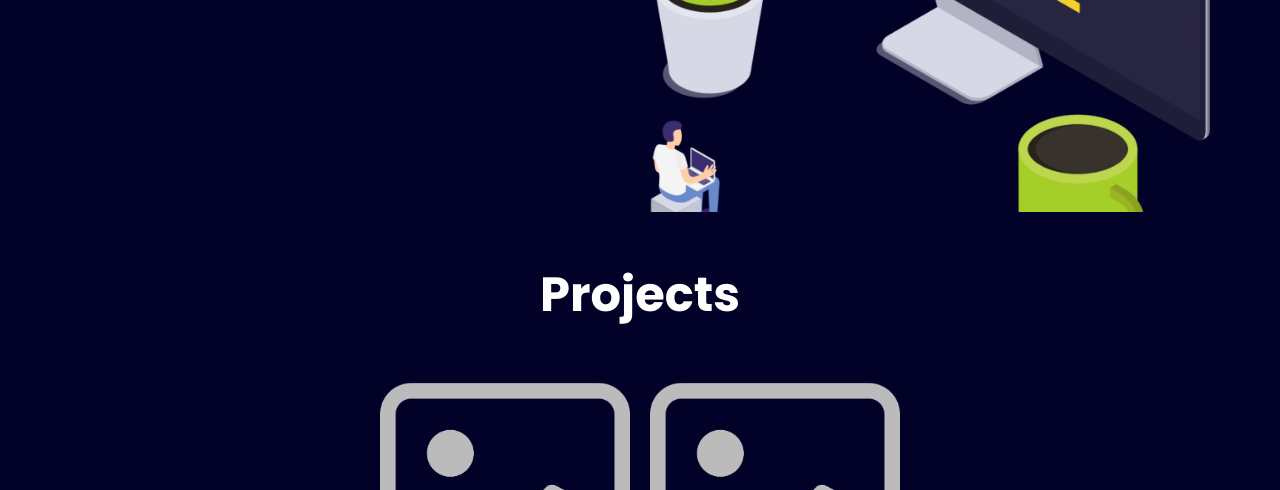
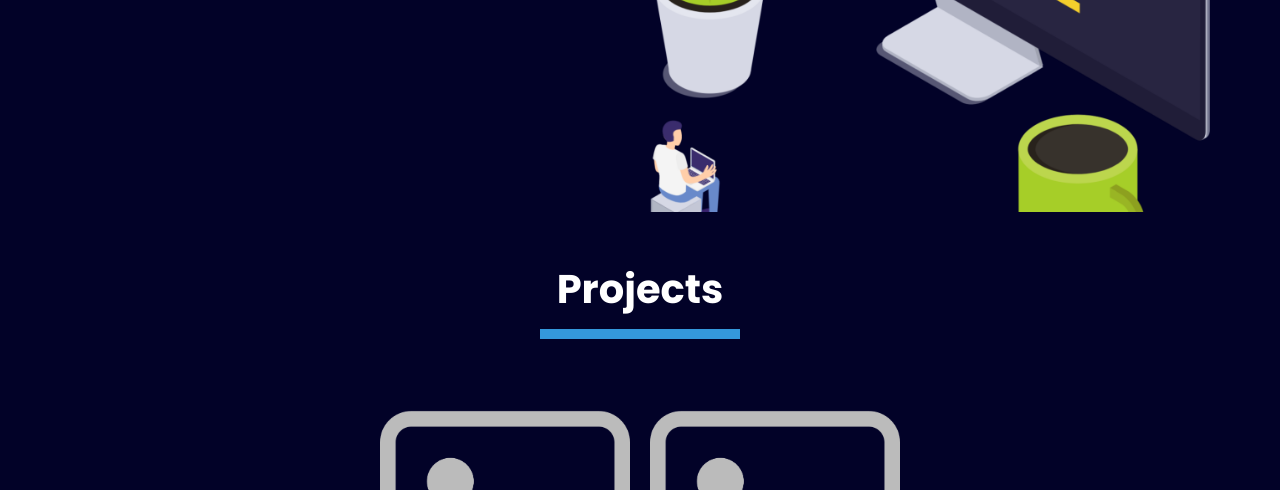
Before and after one commit to hanishbansal231/five-assinment, a plain HTML site: page index.html in a window 1280 px wide. Shown: the part 462-952 px from the top of the page. Drawn offline with Linux system fonts and the light colour scheme.

Commit message:
Add files via upload

```diff
--- a/index.html
+++ b/index.html
@@ -51,7 +51,10 @@
     </header>
     <!-- Project section start -->
     <section class="projects">
-        <h1>Projects</h1>
+        <div class="flex project-heading">
+            <h1>Projects</h1>
+            <div class="underline"></div>
+        </div>
         <div class="container main-project flex">
             <div class="project-list">
                 <div class="project-1">
@@ -75,7 +78,10 @@
     </section>
     <!-- Contant section start -->
     <section class="contacts">
-        <h1>Contact Me</h1>
+        <div class="flex contact-heading">
+            <h1>Contact Me</h1>
+            <div class="underline"></div>
+        </div>
         <div class="container main-contact flex">
             <div class="contact-list flex">
                 <img src="./image/github.png" alt="Contact-img">
--- a/style.css
+++ b/style.css
@@ -37,6 +37,14 @@ a{
     background-color: #3498db;
     padding: 4px 10px;
     border-radius: 5px;
+}
+.underline{
+    color: wheat;
+    height: 10px;
+    width: 200px;
+    text-align: center;
+    background-color: #3498db;
+    margin-bottom: 30px;
 }
 /* nav section start */
 nav{
@@ -85,7 +93,7 @@ img[alt="hello" ]{
 }
 /* Project section */
 .projects h1, .contacts h1{
-    font-size: 3rem;
+    font-size: 2.5rem;
     font-weight: 700;
     text-align: center;
     color: #fff;
@@ -95,6 +103,10 @@ img[alt="hello" ]{
 .main-project{
     justify-content: center;
     /* gap: 10px; */
+}
+.project-heading,.contact-heading{
+    justify-content: center;
+    flex-direction: column;
 }
 .project-list{
     display: grid;
```
